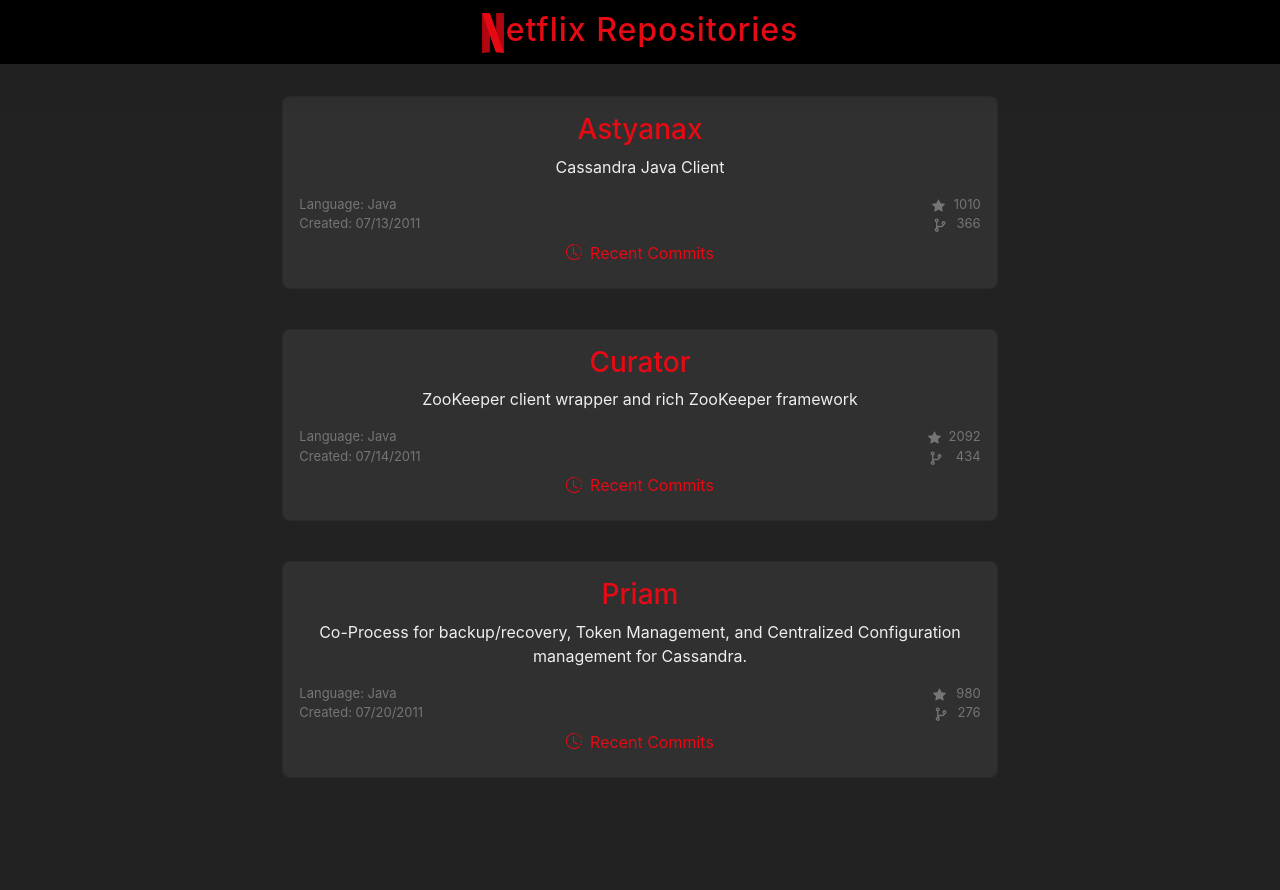
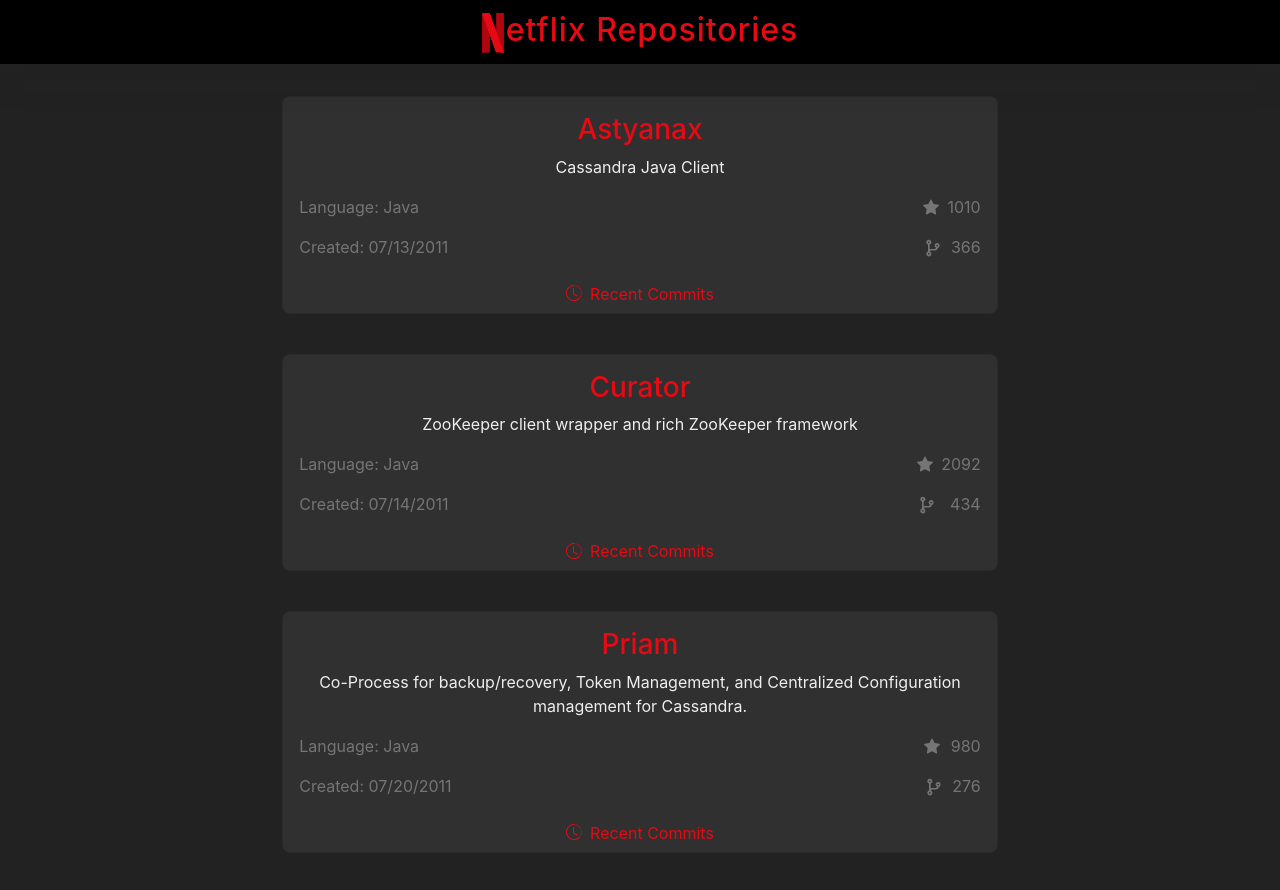
Before and after one commit to kevinreber/repo-land, a React (Create React App) app: page / in a window 1280 px wide. Shown: the top 890 px of the page. Before the commit the page ends 818 px from the top, so only its background shows below. Built offline with nearby package versions, Linux system fonts and the light colour scheme.

Commit message:
styles: re-styled commit list

```diff
--- a/src/components/RepoList.jsx
+++ b/src/components/RepoList.jsx
@@ -3,8 +3,8 @@
 import PropTypes from 'prop-types';
 
 /** Components & Helpers */
-import StarIcon from './Icons/StarIcon';
-import ForkIcon from './Icons/ForkIcon';
+import StarIcon from './icons/StarIcon';
+import ForkIcon from './icons/ForkIcon';
 import CommitHistoryAccordion from './CommitHistoryAccordion';
 import convertDate from '../helpers/convertDate';
 
@@ -20,6 +20,7 @@
 	/** Create Card for each repository */
 	const RepoCards = repositories.map((repo) => (
 		<li className="card Repo-Card">
+			<div className="Repo-Card__Content">
 				<div className="Repo-Card__Header">
 					<h3 className="Repo-Card__Title">{repo.name}</h3>
 					<p>{repo.description}</p>
@@ -37,6 +38,7 @@
 						<div className="Repo-Card__Forks">
 							<ForkIcon />
 							<p>{repo.forks_count}</p>
+						</div>
 					</div>
 				</div>
 			</div>
--- a/src/components/styles/CommitList.css
+++ b/src/components/styles/CommitList.css
@@ -1,8 +1,10 @@
 /********************************* */
 /** COMMIT LIST                    *
 /********************************* */
-.Commit-List {
-    /* background-color: var(--bg-primary); */
+#collapseastyanax {
+    background-color: #444444;
+    border-bottom-left-radius: 8px;
+    border-bottom-right-radius: 8px;
 }
 
 /********************************* */
@@ -10,6 +12,8 @@
 /********************************* */
 .Commit-List>.Commit-Card {
     text-align: left;
+    font-size: 14px;
+    padding: .5rem 1rem;
 }
 
 .Commit-List>.Commit-Card:not(:last-child) {
@@ -36,7 +40,7 @@
 }
 
 .Commit-List>.Commit-Card>.Commit-Footer {
-    font-size: small;
+    font-size: x-small;
 }
 
 .Commit-List>.Commit-Card>.Commit-Body p,
@@ -45,6 +49,5 @@
 }
 
 .Commit-List>.Commit-Card>.Commit-Footer>p {
-    color: var(--tertiary);
-    font-weight: 200;
+    color: #bebebe;
 }
--- a/src/components/styles/RepoList.css
+++ b/src/components/styles/RepoList.css
@@ -12,19 +12,22 @@
 .Repo-List>.Repo-Card {
     display: flex;
     flex-direction: column;
-    padding: 1rem;
     margin-bottom: 2.5rem;
     background-color: var(--bg-secondary);
     border-radius: 8px;
 }
 
-.Repo-List>.Repo-Card>.Repo-Card__Header>.Repo-Card__Title {
+.Repo-List>.Repo-Card>.Repo-Card__Content {
+    padding: 1rem 1rem 0 1rem;
+}
+
+.Repo-List>.Repo-Card>.Repo-Card__Content>.Repo-Card__Header>.Repo-Card__Title {
     text-transform: capitalize;
 }
 
-.Repo-List>.Repo-Card>.Repo-Card__Footer>.Repo-Card__Icons>.Repo-Card__Stars,
-.Repo-List>.Repo-Card>.Repo-Card__Footer>.Repo-Card__Icons>.Repo-Card__Forks,
-.Repo-List>.Repo-Card>.Repo-Card__Footer {
+.Repo-List>.Repo-Card>.Repo-Card__Content>.Repo-Card__Footer>.Repo-Card__Icons>.Repo-Card__Stars,
+.Repo-List>.Repo-Card>.Repo-Card__Content>.Repo-Card__Footer>.Repo-Card__Icons>.Repo-Card__Forks,
+.Repo-List>.Repo-Card>.Repo-Card__Content>.Repo-Card__Footer {
     display: flex;
     justify-content: space-between;
 }
@@ -37,9 +40,9 @@
     margin-bottom: 0;
 }
 
-.Repo-List>.Repo-Card>.Repo-Card__Footer>.Repo-Card__Stats>p,
-.Repo-List>.Repo-Card>.Repo-Card__Footer>.Repo-Card__Icons p,
-.Repo-List>.Repo-Card>.Repo-Card__Footer>.Repo-Card__Icons svg {
+.Repo-List>.Repo-Card>.Repo-Card__Content>.Repo-Card__Footer>.Repo-Card__Stats>p,
+.Repo-List>.Repo-Card>.Repo-Card__Content>.Repo-Card__Footer>.Repo-Card__Icons p,
+.Repo-List>.Repo-Card>.Repo-Card__Content>.Repo-Card__Footer>.Repo-Card__Icons svg {
     display: flex;
     flex-direction: column;
     justify-content: center;
@@ -47,14 +50,14 @@
     color: var(--tertiary);
 }
 
-.Repo-List>.Repo-Card>.Repo-Card__Footer>.Repo-Card__Icons>.Repo-Card__Stars svg {
+.Repo-List>.Repo-Card>.Repo-Card__Content>.Repo-Card__Footer>.Repo-Card__Icons>.Repo-Card__Stars svg {
     margin-top: 4px;
 }
 
-.Repo-List>.Repo-Card>.Repo-Card__Footer>.Repo-Card__Icons>.Repo-Card__Forks svg {
+.Repo-List>.Repo-Card>.Repo-Card__Content>.Repo-Card__Footer>.Repo-Card__Icons>.Repo-Card__Forks svg {
     margin-top: 3px;
 }
 
-.Repo-List>.Repo-Card>.Repo-Card__Footer>.Repo-Card__Icons svg {
+.Repo-List>.Repo-Card>.Repo-Card__Content>.Repo-Card__Footer>.Repo-Card__Icons svg {
     margin-right: .5rem;
 }
```
Lines whose indentation alone changed are shown as unchanged.
